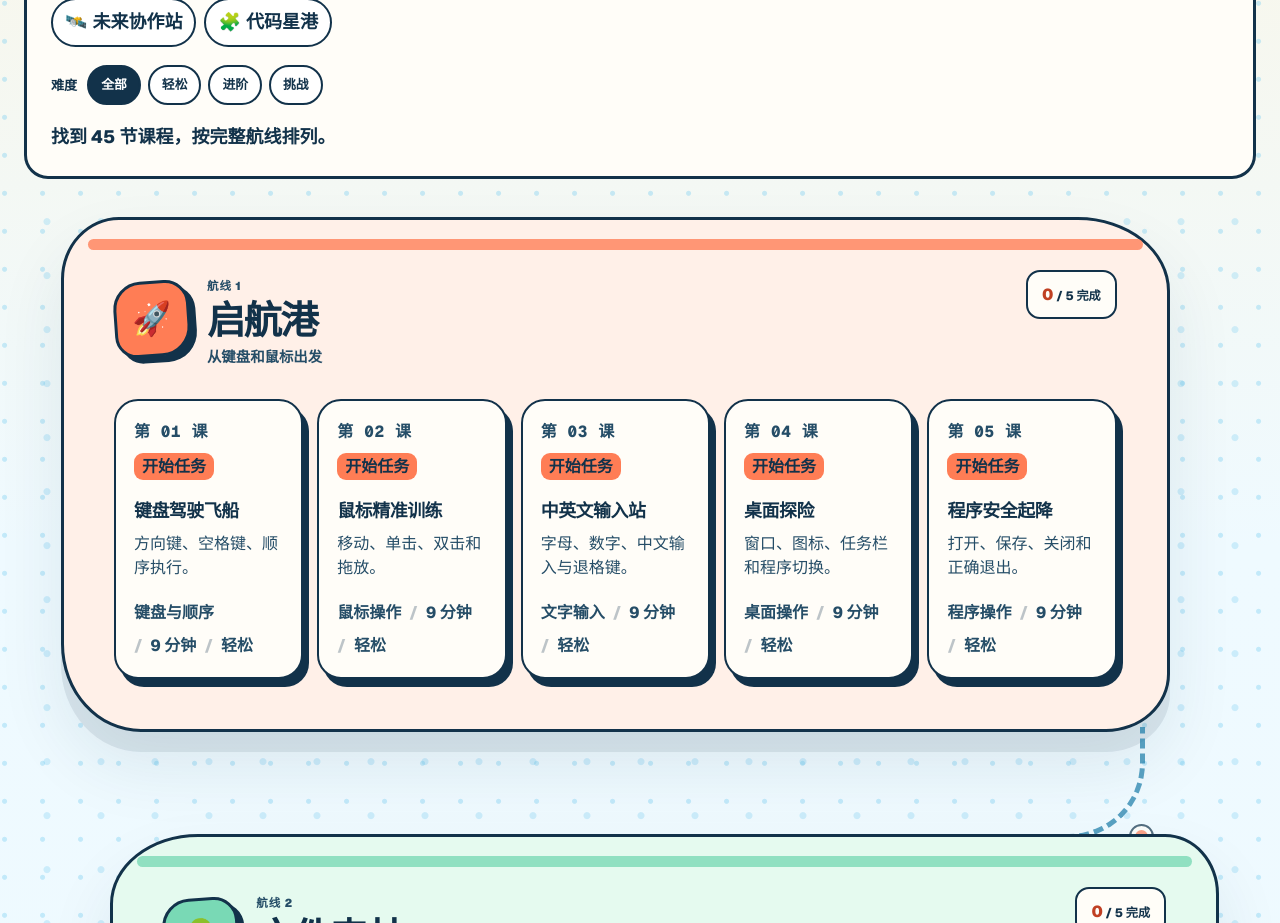
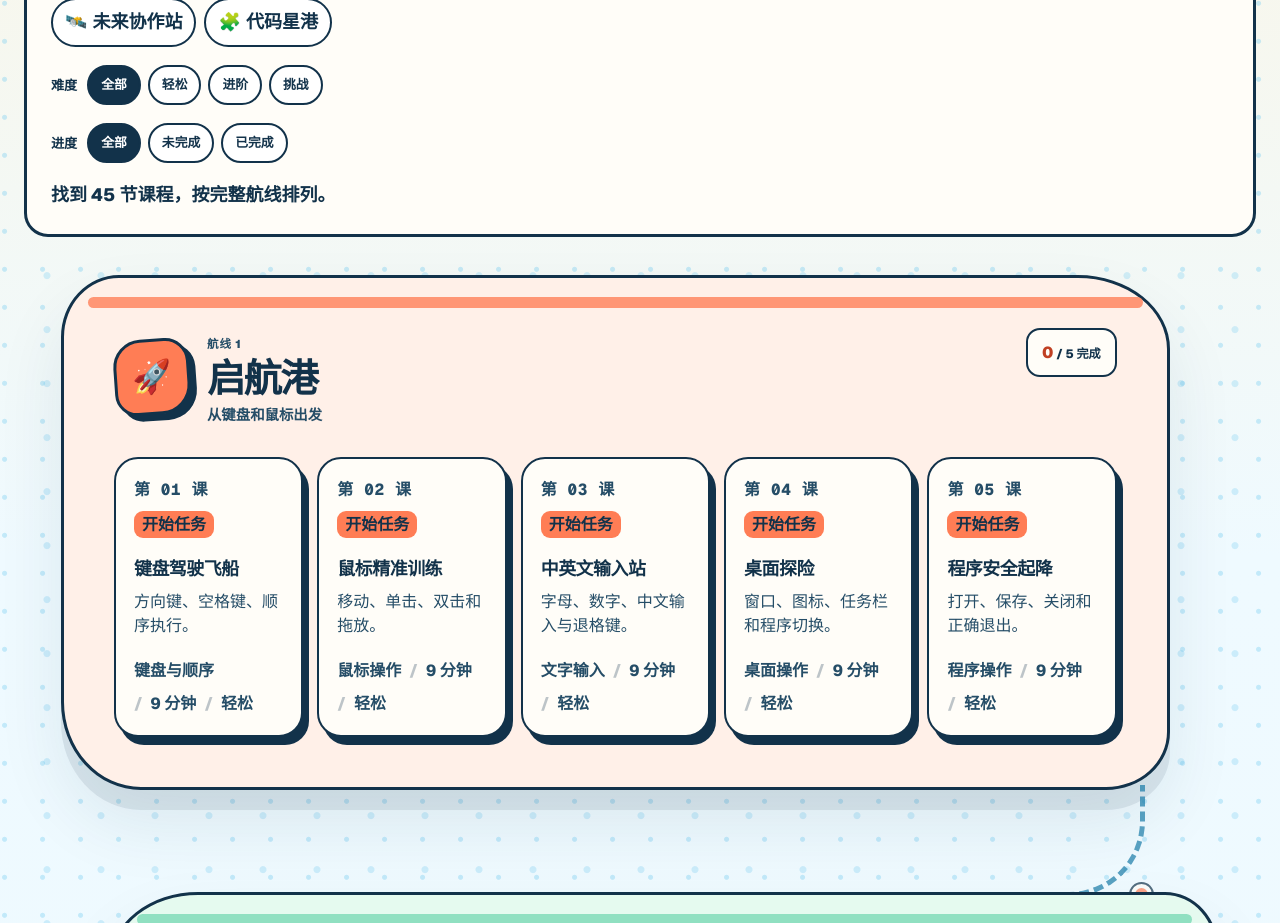
Before and after one commit to oldshipmaster/computer-study, a Next.js app: page / in a window 1280 px wide. Shown: the part 7180-8103 px from the top of the page. Built offline with nearby package versions, Linux system fonts and the light colour scheme.

Commit message:
feat: filter courses by completion state

```diff
--- a/app/globals.css
+++ b/app/globals.css
@@ -1170,10 +1170,10 @@ input {
 .section-jump-nav { display: flex; align-items: center; justify-content: center; gap: 4px; min-width: 0; }
 .section-jump-nav a { min-height: 38px; padding: 9px 10px; border-radius: 999px; color: inherit; font-size: .78rem; font-weight: 850; text-decoration: none; white-space: nowrap; }
 .section-jump-nav a:hover, .section-jump-nav a:focus-visible { background: rgb(255 255 255 / 70%); }
-.course-compass-difficulty { display: flex; align-items: center; flex-wrap: wrap; gap: 7px; }
-.course-compass-difficulty > span { margin-right: 3px; font-size: .82rem; font-weight: 850; }
-.course-compass-difficulty button { min-height: 40px; padding: 0 12px; border: 2px solid var(--deep-sea); border-radius: 999px; background: white; color: inherit; font: inherit; font-size: .8rem; font-weight: 850; }
-.course-compass-difficulty button[aria-pressed="true"] { background: var(--deep-sea); color: white; }
+.course-compass-difficulty, .course-compass-completion { display: flex; align-items: center; flex-wrap: wrap; gap: 7px; }
+.course-compass-difficulty > span, .course-compass-completion > span { margin-right: 3px; font-size: .82rem; font-weight: 850; }
+.course-compass-difficulty button, .course-compass-completion button { min-height: 40px; padding: 0 12px; border: 2px solid var(--deep-sea); border-radius: 999px; background: white; color: inherit; font: inherit; font-size: .8rem; font-weight: 850; }
+.course-compass-difficulty button[aria-pressed="true"], .course-compass-completion button[aria-pressed="true"] { background: var(--deep-sea); color: white; }
 @media (max-width: 900px) { .site-header { flex-wrap: wrap; } .section-jump-nav { order: 3; width: 100%; overflow-x: auto; justify-content: flex-start; padding-bottom: 3px; scrollbar-width: thin; } }
 .computer-dictionary { padding: 58px max(20px, calc((100vw - 1120px) / 2)); background: #fff8df; color: var(--ink); }
 .dictionary-heading { display: flex; align-items: end; justify-content: space-between; gap: 24px; }
--- a/components/IslandMap.tsx
+++ b/components/IslandMap.tsx
@@ -91,10 +91,11 @@ export function IslandMap({
   const [courseQuery, setCourseQuery] = useState("");
   const [selectedIslandId, setSelectedIslandId] = useState("all");
   const [selectedDifficulty, setSelectedDifficulty] = useState<Course["difficulty"] | "all">("all");
+  const [selectedCompletion, setSelectedCompletion] = useState<"all" | "completed" | "unfinished">("all");
   const mission = getMapMission(completedCourseIds, resume);
   const currentCourse = mission.course;
   const resuming = Boolean(resume && currentCourse?.id === resume.courseId);
-  const visibleCourseIds = new Set(filterCourses(COURSES, { islandId: selectedIslandId, query: courseQuery, difficulty: selectedDifficulty }).map((course) => course.id));
+  const visibleCourseIds = new Set(filterCourses(COURSES, { islandId: selectedIslandId, query: courseQuery, difficulty: selectedDifficulty, completion: selectedCompletion, completedCourseIds }).map((course) => course.id));
 
   return (
     <main className="island-app-shell">
@@ -211,7 +212,11 @@ export function IslandMap({
             <span>难度</span>
             {(["all", 1, 2, 3] as const).map((difficulty) => <button aria-pressed={selectedDifficulty === difficulty} key={difficulty} onClick={() => setSelectedDifficulty(difficulty)} type="button">{difficulty === "all" ? "全部" : DIFFICULTY_LABELS[difficulty]}</button>)}
           </div>
-          <p role="status">找到 {visibleCourseIds.size} 节课程{courseQuery || selectedIslandId !== "all" || selectedDifficulty !== "all" ? "，下面只显示匹配结果" : "，按完整航线排列"}。</p>
+          <div className="course-compass-completion" aria-label="按完成状态筛选">
+            <span>进度</span>
+            {(["all", "unfinished", "completed"] as const).map((completion) => <button aria-pressed={selectedCompletion === completion} key={completion} onClick={() => setSelectedCompletion(completion)} type="button">{{ all: "全部", unfinished: "未完成", completed: "已完成" }[completion]}</button>)}
+          </div>
+          <p role="status">找到 {visibleCourseIds.size} 节课程{courseQuery || selectedIslandId !== "all" || selectedDifficulty !== "all" || selectedCompletion !== "all" ? "，下面只显示匹配结果" : "，按完整航线排列"}。</p>
         </div>
 
         {visibleCourseIds.size === 0 ? (
@@ -219,7 +224,7 @@ export function IslandMap({
             <span aria-hidden="true">🧭</span>
             <h3>罗盘暂时没找到这门课</h3>
             <p>试试“文件”“循环”“安全”“AI”，或者清除筛选查看完整航线。</p>
-            <button className="primary-action" onClick={() => { setCourseQuery(""); setSelectedIslandId("all"); setSelectedDifficulty("all"); }} type="button">清除筛选，显示 {CURRICULUM_FACTS.courseCount} 课</button>
+            <button className="primary-action" onClick={() => { setCourseQuery(""); setSelectedIslandId("all"); setSelectedDifficulty("all"); setSelectedCompletion("all"); }} type="button">清除筛选，显示 {CURRICULUM_FACTS.courseCount} 课</button>
           </div>
         ) : <div className="map-route">
           {ISLANDS.map((island, islandIndex) => {
--- a/lib/course-filter.ts
+++ b/lib/course-filter.ts
@@ -1,11 +1,14 @@
 import type { Course } from "./course-data.ts";
 
-export interface CourseFilter { islandId: string; query: string; difficulty?: "all" | Course["difficulty"]; }
+export interface CourseFilter { islandId: string; query: string; difficulty?: "all" | Course["difficulty"]; completion?: "all" | "completed" | "unfinished"; completedCourseIds?: readonly string[]; }
 export function filterCourses(courses: readonly Course[], filter: CourseFilter): Course[] {
   const query = filter.query.trim().toLocaleLowerCase("zh-CN");
+  const completed = new Set(filter.completedCourseIds ?? []);
   return courses.filter((course) => {
     if (filter.islandId !== "all" && course.islandId !== filter.islandId) return false;
     if (filter.difficulty && filter.difficulty !== "all" && course.difficulty !== filter.difficulty) return false;
+    if (filter.completion === "completed" && !completed.has(course.id)) return false;
+    if (filter.completion === "unfinished" && completed.has(course.id)) return false;
     if (!query) return true;
     return [course.title, course.summary, course.skill].some((value) => value.toLocaleLowerCase("zh-CN").includes(query));
   });
```
Also changed, not shown: 2 other files (tests, documents, lock files or other folders).
